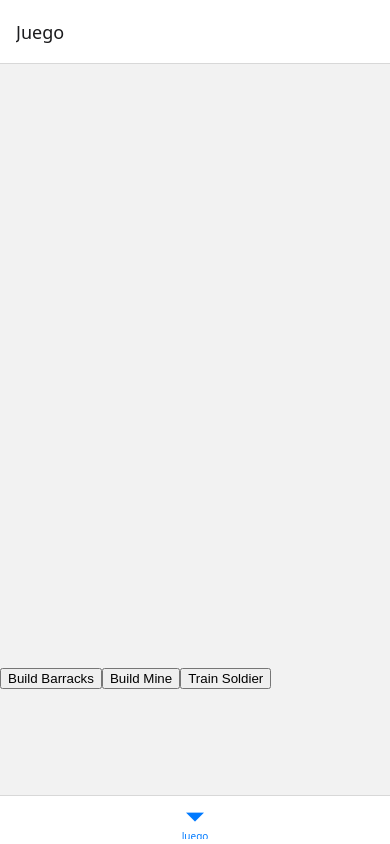
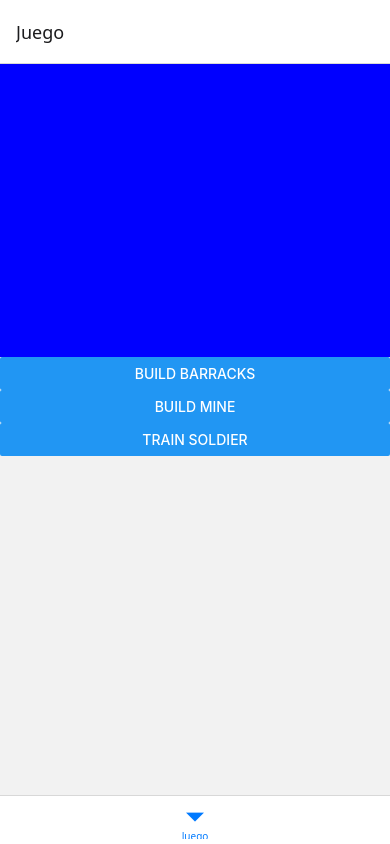
Before and after one commit to Darkspace-45/taller-videojuego, a React Native app: screen /Juego in a window 390 px wide. Built offline with nearby package versions, Linux system fonts and the light colour scheme.

Commit message:
juegoApp

```diff
--- a/components/Canvas.tsx
+++ b/components/Canvas.tsx
@@ -5,23 +5,24 @@ interface CanvasProps {
     height: number;
 }
 
-const Canvas = React.forwardRef<HTMLCanvasElement, CanvasProps>(({ width, height }, ref) => {
-    const canvasRef = useRef<HTMLCanvasElement>(null);
-
-    // Usamos el `ref` de React.forwardRef o el canvasRef interno si no se pasa un ref
-    const mergedRef = ref || canvasRef;
+const Canvas = React.forwardRef<HTMLCanvasElement, CanvasProps>(
+    ({ width, height }, ref) => {
+        const internalRef = useRef<HTMLCanvasElement>(null);
 
         useEffect(() => {
-        const canvas = mergedRef && ('current' in mergedRef ? mergedRef.current : null);
+            const canvas = ref && "current" in ref ? ref.current : internalRef.current;
             if (canvas) {
                 const ctx = canvas.getContext("2d");
                 if (ctx) {
-                // Aquí puedes poner la lógica de dibujo del canvas
+                    // Lógica de dibujo aquí
+                    ctx.fillStyle = "blue";
+                    ctx.fillRect(0, 0, width, height);
                 }
             }
-    }, [width, height, mergedRef]);
+        }, [ref, width, height]);
 
-    return <canvas ref={mergedRef} width={width} height={height} />;
-});
+        return <canvas ref={ref || internalRef} width={width} height={height} />;
+    }
+);
 
 export default Canvas;
--- a/screens/Juego.tsx
+++ b/screens/Juego.tsx
@@ -2,6 +2,7 @@ import React, { useState, useEffect, useRef } from "react";
 import { get, ref, set } from "firebase/database";
 import { db } from "../config/Config";
 import Canvas from "../components/Canvas";
+import { Button, View } from "react-native";
 
 export default function Juego() {
     const canvasRef = useRef<HTMLCanvasElement>(null);
@@ -182,14 +183,15 @@ export default function Juego() {
         requestAnimationFrame(() => updateGame(ctx));
     };
 
-    return (
-        <div>
-            <Canvas ref={canvasRef} width={800} height={600}></Canvas>
-            <div>
-                <button onClick={() => buildBuilding(100, 200, "barracks")}>Build Barracks</button>
-                <button onClick={() => buildBuilding(300, 200, "mine")}>Build Mine</button>
-                <button onClick={() => trainUnit(150, 250)}>Train Soldier</button>
-            </div>
-        </div>
-    );
+return (
+    <View>
+        <Canvas ref={canvasRef} width={800} height={600}></Canvas>
+        <View>
+            <Button title="Build Barracks" onPress={() => buildBuilding(100, 200, "barracks")} />
+            <Button title="Build Mine" onPress={() => buildBuilding(300, 200, "mine")} />
+            <Button title="Train Soldier" onPress={() => trainUnit(150, 250)} />
+        </View>
+    </View>
+);
+
 }
```
Lines whose indentation alone changed are shown as unchanged.
